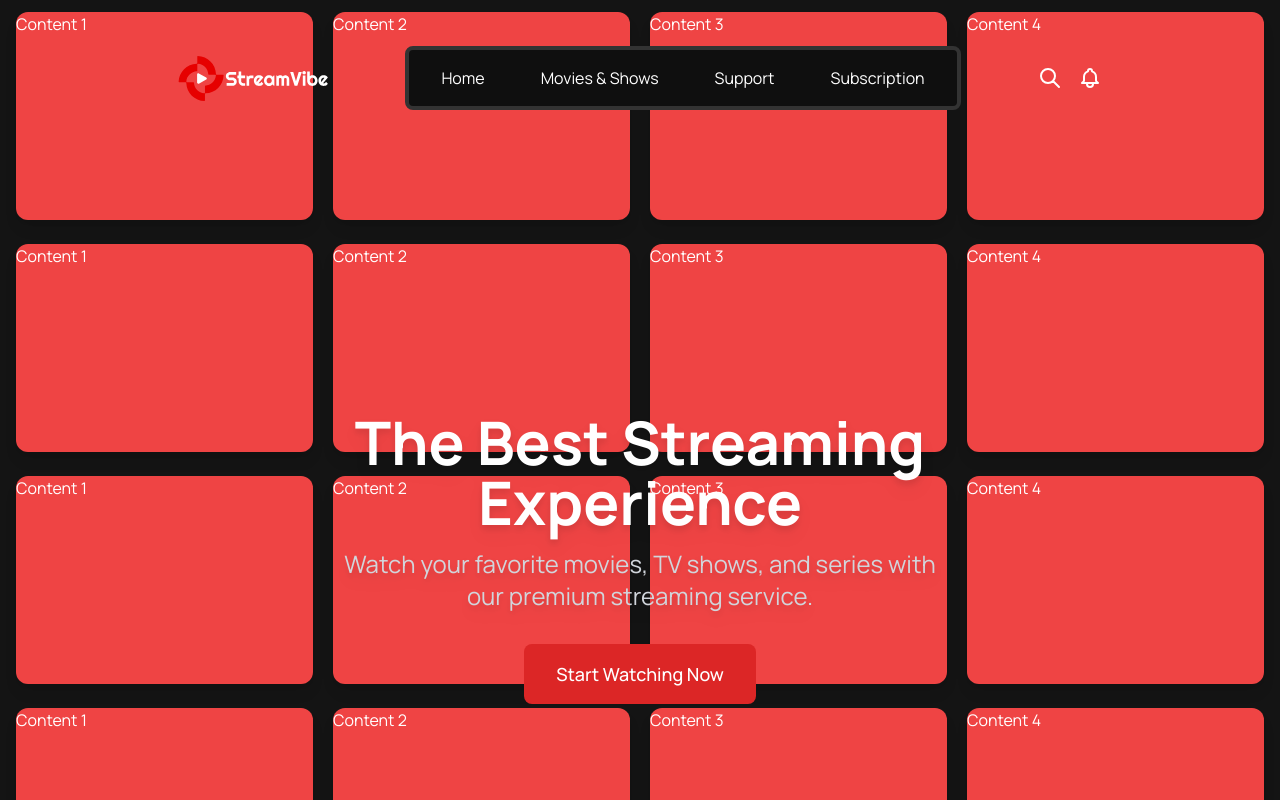
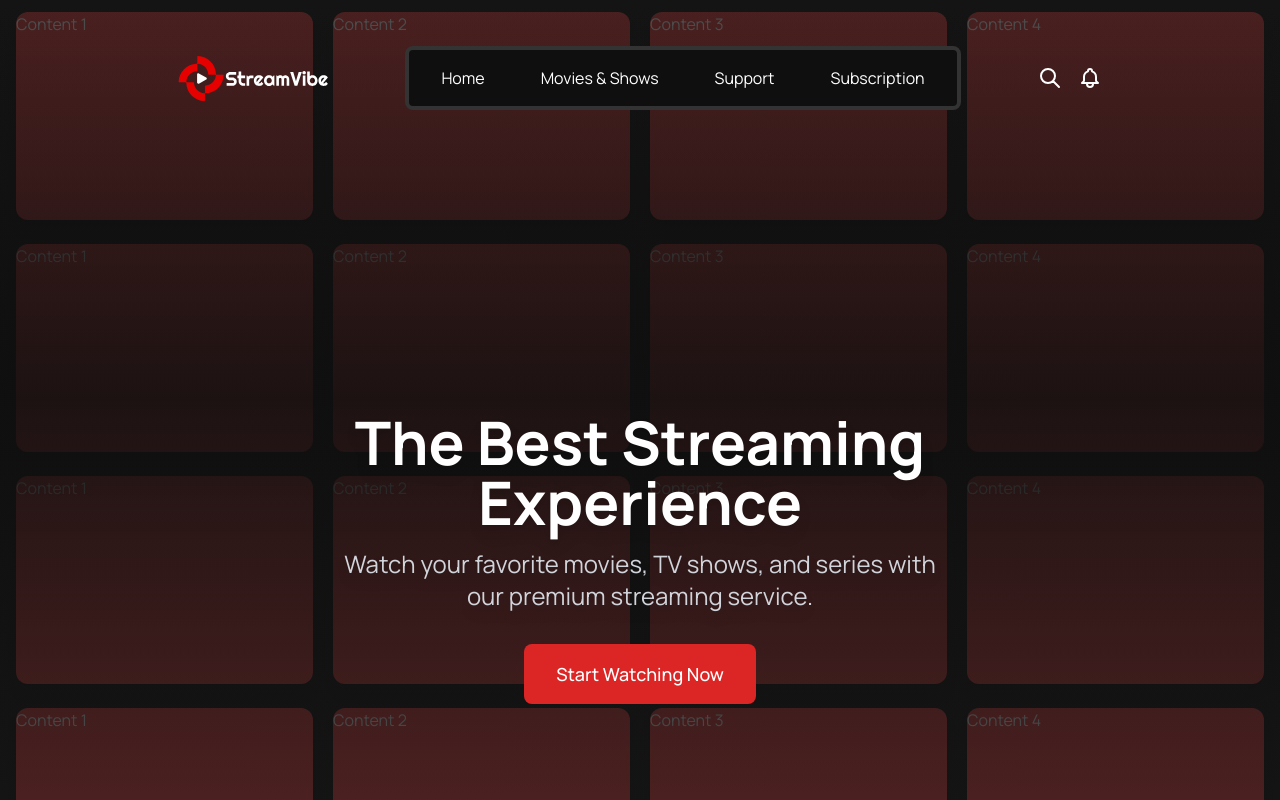
Before and after one commit to Ameerusa86/stream-vibe, a Next.js app: page / in a window 1280 px wide. Shown: the top 800 px of the page. Built offline with nearby package versions, Linux system fonts and the light colour scheme.

Commit message:
fix the overlay for Hero section

```diff
--- a/components/Hero.tsx
+++ b/components/Hero.tsx
@@ -8,11 +8,15 @@ const Hero = () => {
       {/* Background Image */}
       <div className="absolute inset-0 -z-10">
         {/* Top Gradient Overlay */}
-        <div className="" />
+        <div className="relative" />
+        {/* Gradient Overlay */}
+        <div className="absolute inset-0 bg-gradient-to-b from-black-08 via-black-06 to-transparent opacity-75 z-10 pointer-events-none" />
         <HeroImages />
         <HeroImages />
         <HeroImages />
         <HeroImages />
+        {/* Gradient Overlay */}
+        <div className="absolute inset-0 bg-gradient-to-t from-black-08 via-black-06 to-transparent opacity-75 z-10 pointer-events-none" />
       </div>
 
       {/* Text and Button Section */}
```
